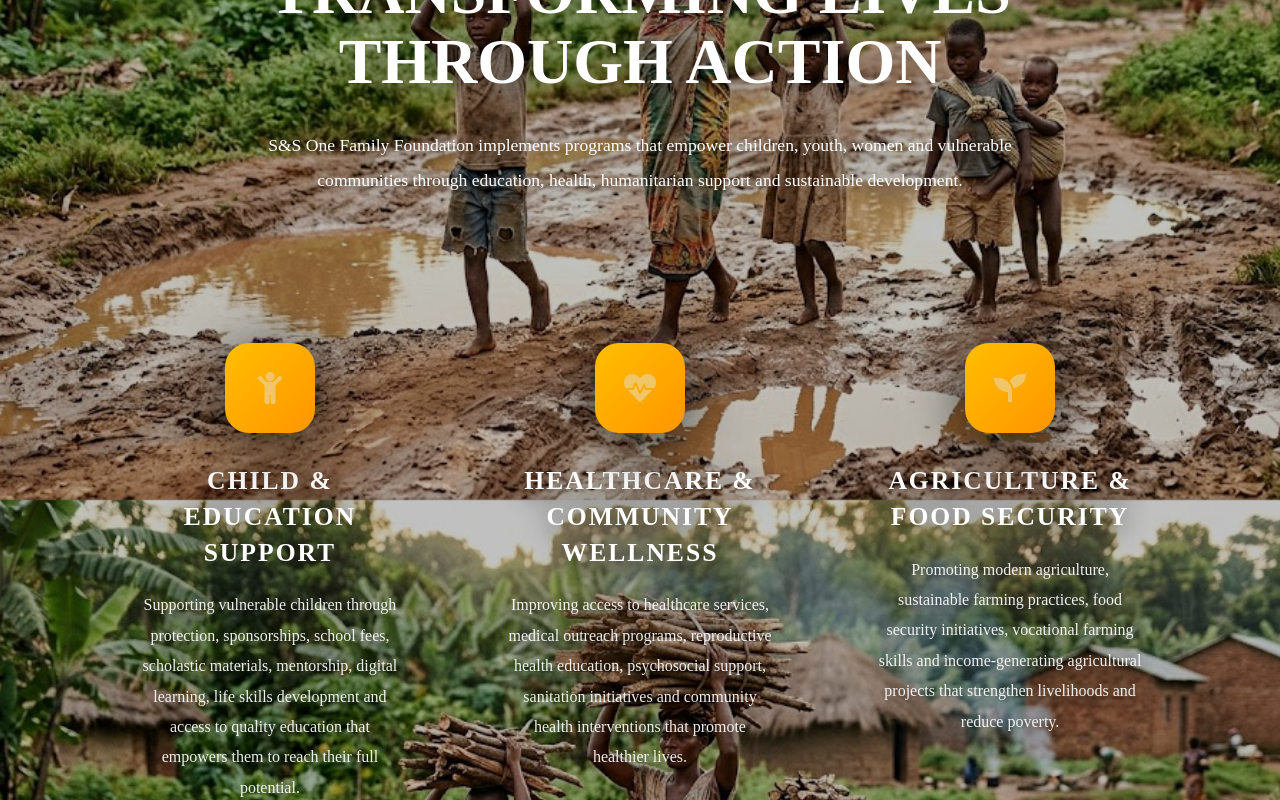
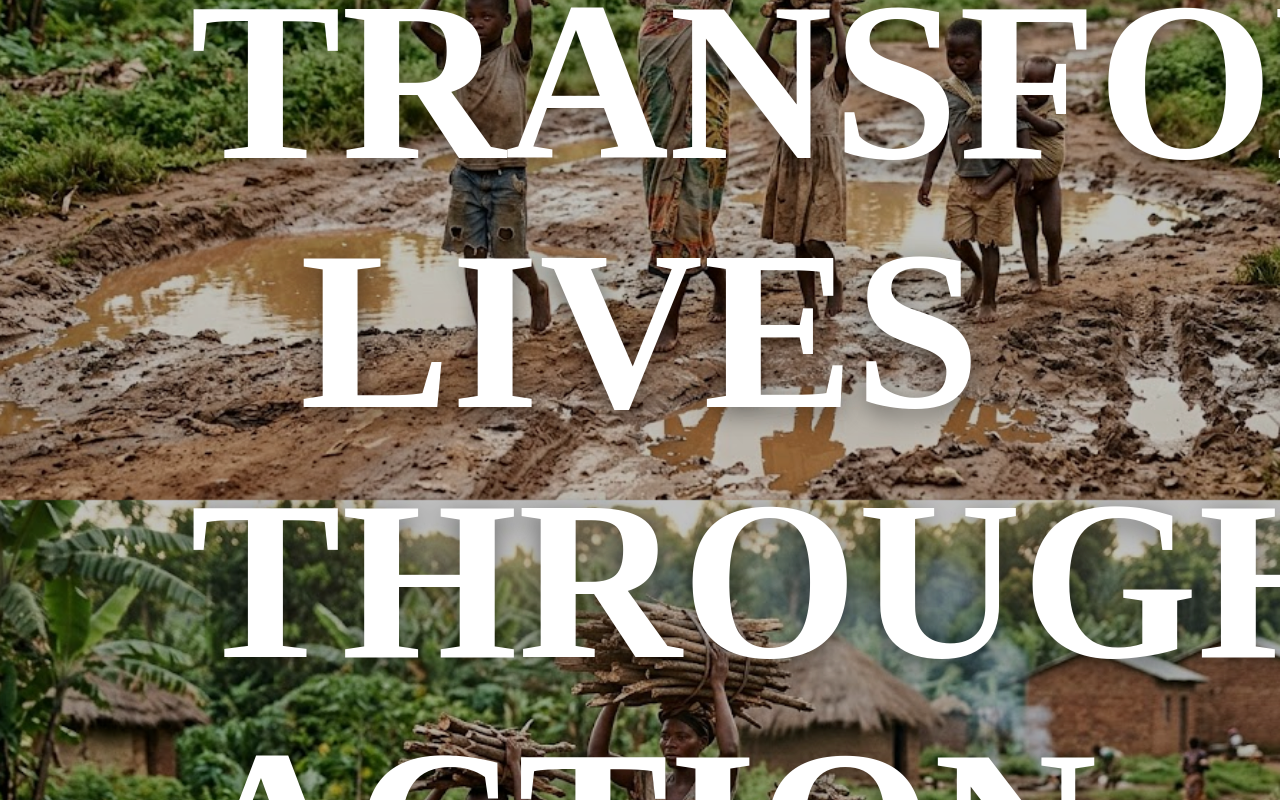
Before and after one commit to nickdev256/s-s-one-family-foundation-, a React (Vite) app in the folder frontend/: page /programs in a window 1280 px wide. Shown: the part 300-1100 px from the top of the page. Built offline with nearby package versions, Linux system fonts and the light colour scheme; no server answers.

Commit message:
Merge main into nich-development

```diff
--- a/frontend/src/pages/ProgramsPage.css
+++ b/frontend/src/pages/ProgramsPage.css
@@ -94,7 +94,7 @@ margin-bottom:25px;
 
 .programs-header h1{
 
-font-size:4rem;
+font-size:6cm;
 
 line-height:1.1;
 
@@ -115,7 +115,7 @@ max-width:760px;
 
 margin:auto;
 
-font-size:1.1rem;
+font-size:1.3rem;
 
 line-height:2;
 
@@ -200,11 +200,11 @@ rgba(0,0,0,.25);
 
 /* ICON */
 
+
 .program-icon{
-
-width:90px;
-
-height:90px;
+width:110px;
+height:110px;
+font-size:2.5rem;
 
 border-radius:24px;
 
@@ -214,7 +214,6 @@ align-items:center;
 
 justify-content:center;
 
-font-size:2rem;
 
 background:
 
@@ -234,7 +233,7 @@ margin-bottom:30px;
 
 .program-card h2{
 
-font-size:1.6rem;
+font-size:2rem;
 
 margin-bottom:20px;
 
@@ -247,13 +246,9 @@ font-weight:800;
 
 
 .program-card p{
-
-font-size:1rem;
-
-line-height:1.9;
-
-color:#555;
-
+font-size:1.15rem;
+line-height:2;
+color:#444;
 }
 
 
```
